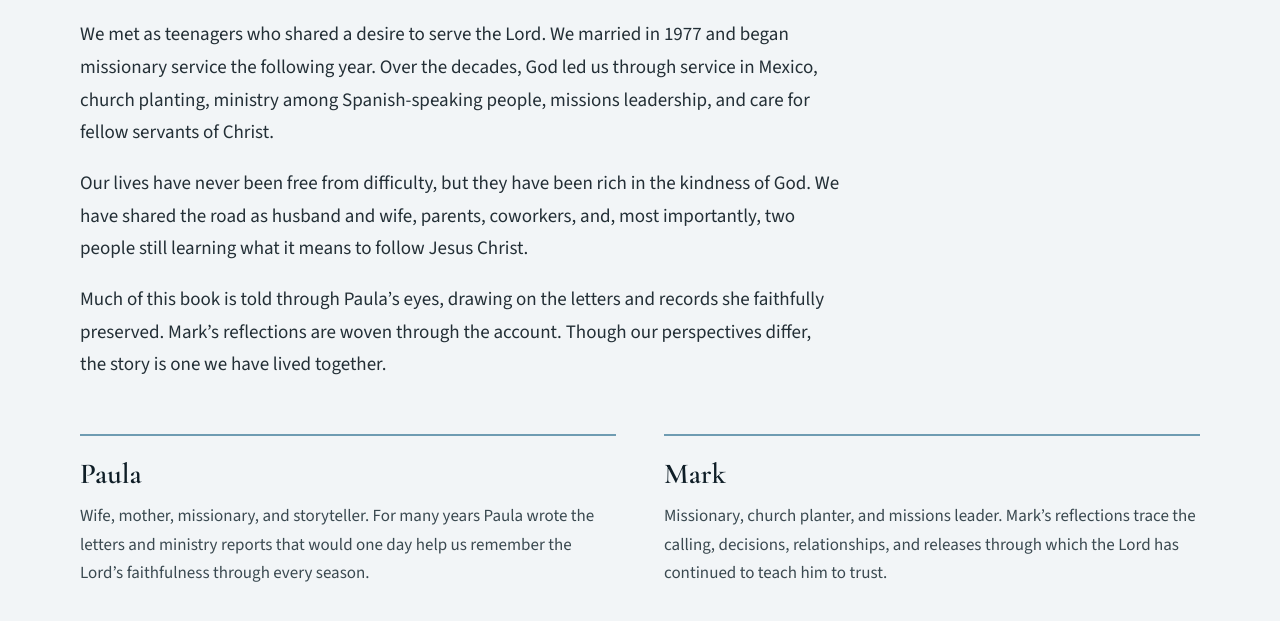
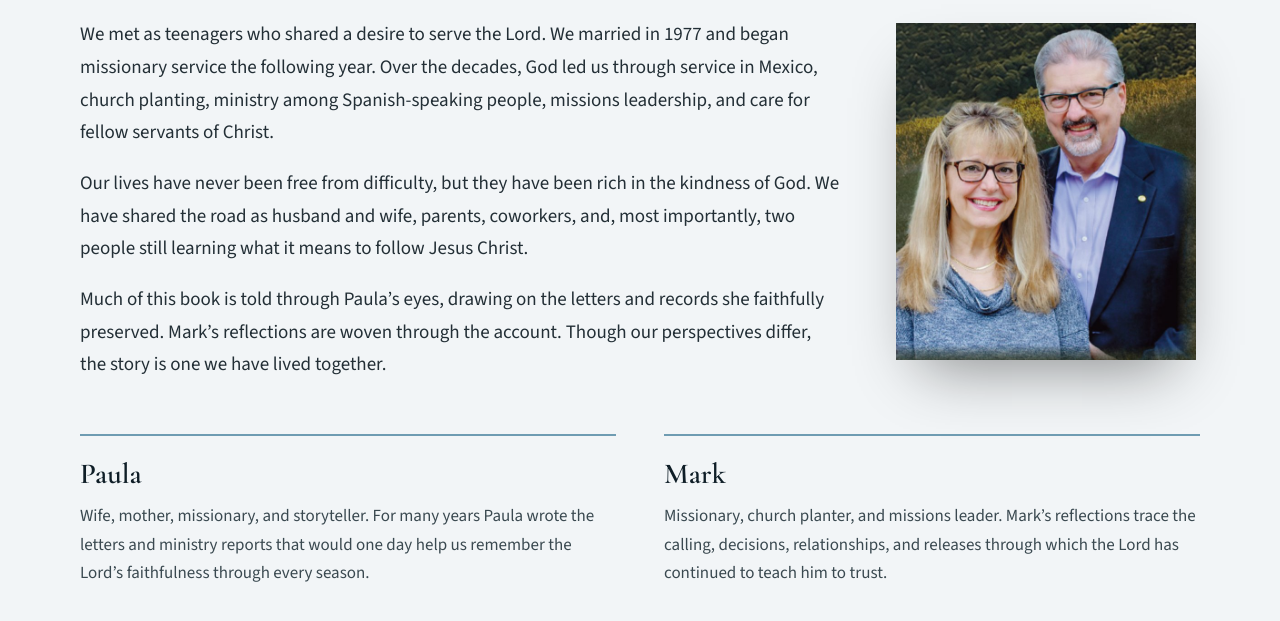
Before and after one commit to SvenL03/seasons-of-surrender, a plain HTML site: page index.html in a window 1280 px wide. Shown: the part 6468-7089 px from the top of the page. Drawn offline with Linux system fonts and the light colour scheme.

Commit message:
Meet the Authors: photo of Mark and Paula (from the back cover), desktop and mobile
Co-Authored-By: Claude Opus 5.5 <noreply@anthropic.com>

```diff
--- a/index.html
+++ b/index.html
@@ -170,6 +170,12 @@
   .bio .item{border-top-color:var(--steel)}
   .authors-body{max-width:760px;margin:26px 0 0;display:flex;flex-direction:column;gap:18px;font-size:19px;line-height:1.72;color:var(--body)}
   .authors-body p{margin:0}
+  .authors-top{display:flex;gap:56px;align-items:flex-start}
+  .authors-top .authors-body{flex:1 1 auto}
+  .authors-photo{flex:0 0 300px;margin:30px 0 0;box-shadow:0 30px 60px -24px rgba(0,0,0,.45)}
+  .authors-photo img,.m-authors-photo img{display:block;width:100%;height:auto}
+  .m-authors-photo{margin:0 auto 26px;max-width:340px}
+  @media (max-width:960px){.authors-top{flex-direction:column;gap:0}.authors-photo{flex:none;width:100%;max-width:320px}}
 
   /* mobile pieces */
   .m-sec{padding:64px 0}
@@ -529,10 +535,13 @@
       <div class="wrap reveal">
         <p class="label kicker">Meet the Authors</p>
         <h2>Mark &amp; Paula Batory</h2>
+        <div class="authors-top">
         <div class="authors-body">
           <p>We met as teenagers who shared a desire to serve the Lord. We married in 1977 and began missionary service the following year. Over the decades, God led us through service in Mexico, church planting, ministry among Spanish-speaking people, missions leadership, and care for fellow servants of Christ.</p>
           <p>Our lives have never been free from difficulty, but they have been rich in the kindness of God. We have shared the road as husband and wife, parents, coworkers, and, most importantly, two people still learning what it means to follow Jesus Christ.</p>
           <p>Much of this book is told through Paula’s eyes, drawing on the letters and records she faithfully preserved. Mark’s reflections are woven through the account. Though our perspectives differ, the story is one we have lived together.</p>
+        </div>
+        <figure class="authors-photo"><img src="/assets/authors.jpg" width="660" height="740" alt="Mark and Paula Batory" loading="lazy"></figure>
         </div>
         <div class="bio">
           <div class="item">
@@ -640,6 +649,7 @@
     <section id="m-authors" class="m-sec">
       <div class="wrap">
         <h2 style="margin-bottom:22px">Mark &amp; Paula Batory</h2>
+        <figure class="m-authors-photo"><img src="/assets/authors.jpg" width="660" height="740" alt="Mark and Paula Batory" loading="lazy"></figure>
         <p>We met as teenagers who shared a desire to serve the Lord. We married in 1977 and began missionary service soon afterward. Through ministry in Mexico, family life, illness, unexpected changes, and later years of service, we have been learning to trust Him together.</p>
         <p>Much of the book is told through Paula’s memories and preserved letters, with Mark’s reflections woven throughout.</p>
       </div>
```
Also changed, not shown: assets/authors.jpg (added).
